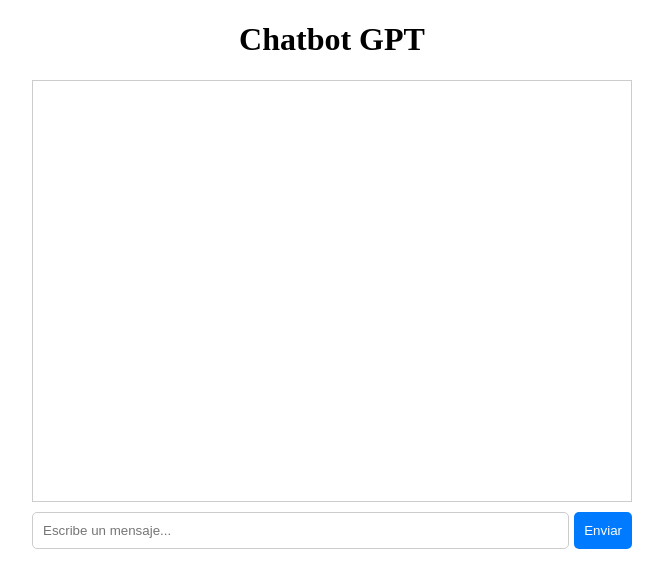
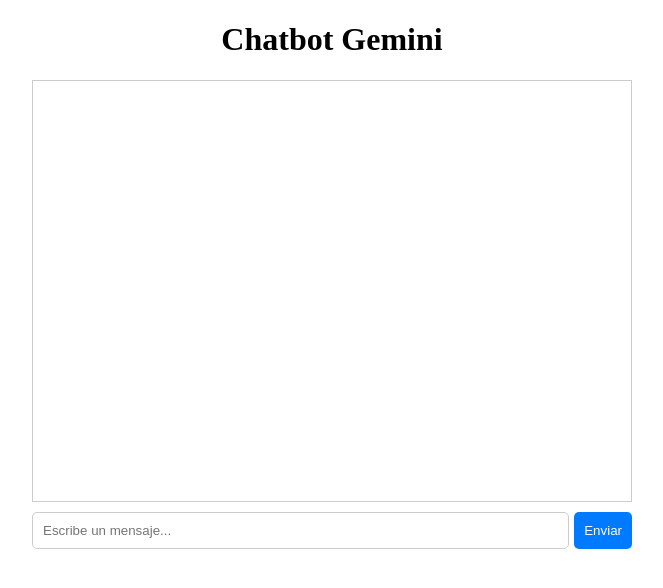
Before and after one commit to anlosay/vercel_ai_mates_openai, a Next.js app: page / in a window 1280 px wide. Shown: the top 588 px of the page, without its empty margins (308-971 px from the left). Built offline with nearby package versions, Linux system fonts and the light colour scheme.

Commit message:
Update index.js

```diff
--- a/pages/index.js
+++ b/pages/index.js
@@ -1,8 +1,4 @@
 import { useState } from "react";
-import ReactMarkdown from "react-markdown";
-import remarkMath from "remark-math";
-import rehypeKatex from "rehype-katex";
-import "katex/dist/katex.min.css";
 
 export default function Home() {
   const [input, setInput] = useState("");
@@ -31,13 +27,11 @@
 
   return (
     <div className="container">
-      <h1>Chatbot GPT</h1>
+      <h1>Chatbot Gemini</h1>
       <div className="chat-box">
         {messages.map((msg, index) => (
           <div key={index} className={msg.role === "user" ? "user-message" : "bot-message"}>
-            <ReactMarkdown remarkPlugins={[remarkMath]} rehypePlugins={[rehypeKatex]}>
-              {msg.content}
-            </ReactMarkdown>
+            {msg.content}
           </div>
         ))}
       </div>
```
